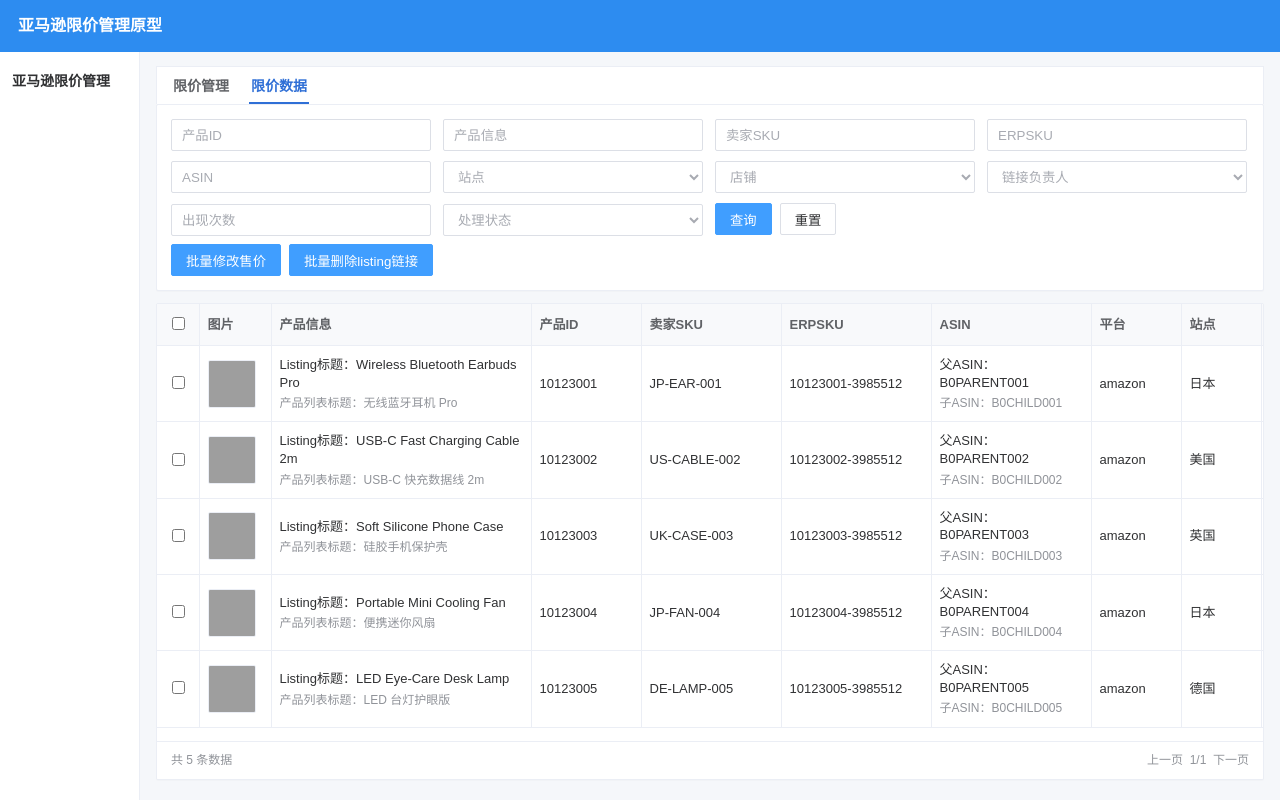
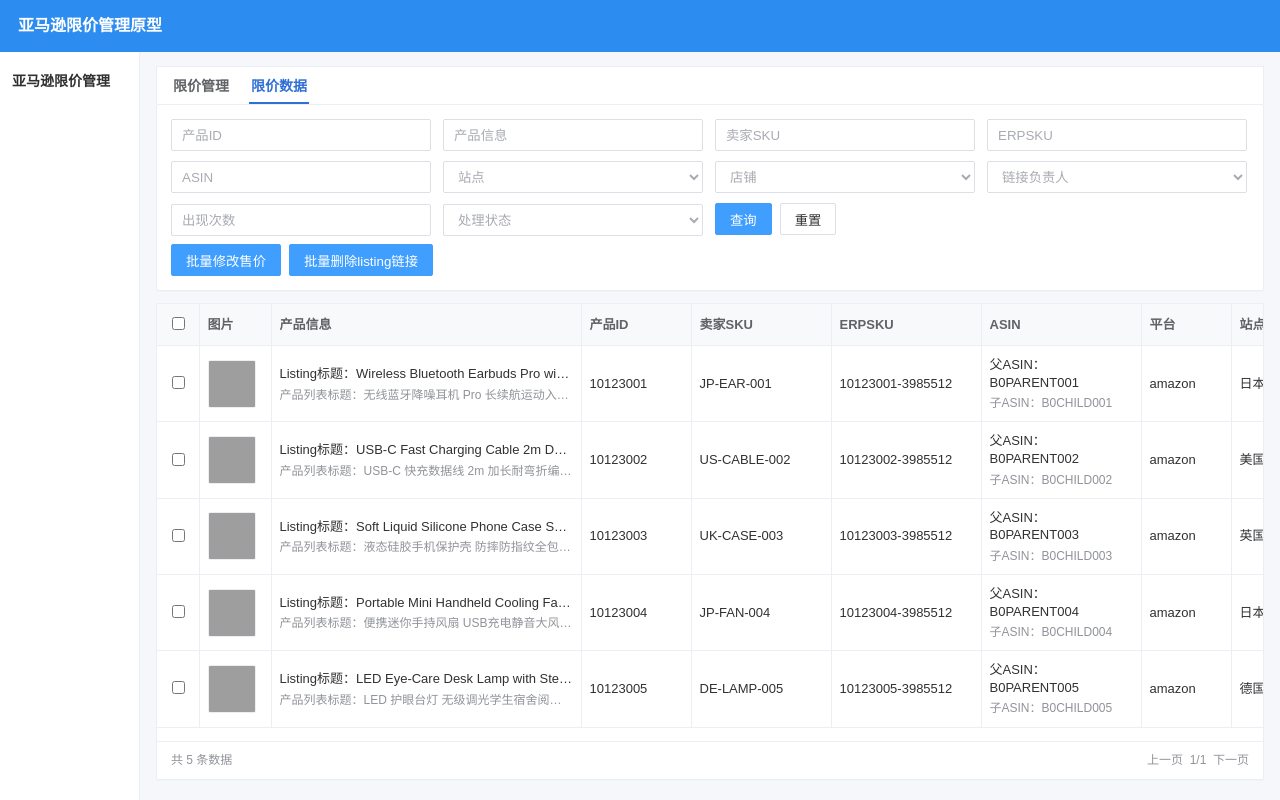
Before and after one commit to li6286621-cell/amazon-price-limit-live, a plain HTML site: page 亚马逊限价管理.html in a window 1280 px wide. Both pictures are taken after a click on the button "限价数据". Drawn offline with Linux system fonts and the light colour scheme; grey boxes are pictures that could not be loaded.

Commit message:
优化产品信息展示
Co-authored-by: Cursor <cursoragent@cursor.com>

```diff
--- a/亚马逊限价管理.html
+++ b/亚马逊限价管理.html
@@ -466,6 +466,19 @@
       gap: 4px;
       white-space: normal;
       line-height: 1.35;
+    }
+
+    .product-info-lines {
+      min-width: 0;
+      width: 100%;
+    }
+
+    .product-info-lines > span {
+      display: block;
+      width: 100%;
+      overflow: hidden;
+      white-space: nowrap;
+      text-overflow: ellipsis;
     }
 
     .product-info-lines .sub-line,
@@ -1055,7 +1068,7 @@
                     <th class="checkbox-cell"><input type="checkbox" id="checkAll" /></th>
                     <th class="expand-cell"></th>
                     <th style="width: 72px;">图片</th>
-                    <th style="width: 160px;">产品信息</th>
+                    <th style="width: 220px;">产品信息</th>
                     <th style="width: 100px;">产品ID</th>
                     <th style="width: 90px;">平台</th>
                     <th style="width: 80px;">站点</th>
@@ -1137,21 +1150,21 @@
                   <tr>
                     <th class="checkbox-cell"><input type="checkbox" id="listingCheckAll" /></th>
                     <th style="width: 72px;">图片</th>
-                    <th style="width: 260px;">产品信息</th>
+                    <th style="width: 310px;">产品信息</th>
                     <th style="width: 110px;">产品ID</th>
                     <th style="width: 140px;">卖家SKU</th>
                     <th style="width: 150px;">ERPSKU</th>
                     <th style="width: 160px;">ASIN</th>
                     <th style="width: 90px;">平台</th>
                     <th style="width: 80px;">站点</th>
-                    <th style="width: 140px;">店铺</th>
-                    <th style="width: 110px;">链接负责人</th>
+                    <th style="width: 110px;">店铺</th>
+                    <th style="width: 90px;">链接负责人</th>
                     <th style="width: 110px;">售价</th>
                     <th style="width: 130px;">刊登最低金额</th>
                     <th style="width: 120px;">处理状态</th>
                     <th style="width: 90px;">出现次数</th>
                     <th style="width: 158px;">创建时间</th>
-                    <th style="width: 190px;">操作</th>
+                    <th style="width: 250px;">操作</th>
                   </tr>
                 </thead>
                 <tbody id="listingTableBody"></tbody>
@@ -1355,19 +1368,19 @@
     ];
 
     const PRODUCT_MAP = {
-      "10123001": { name: "无线蓝牙耳机 Pro", image: "https://picsum.photos/seed/p10123001/96/96" },
-      "10123002": { name: "USB-C 快充数据线 2m", image: "https://picsum.photos/seed/p10123002/96/96" },
-      "10123003": { name: "硅胶手机保护壳", image: "https://picsum.photos/seed/p10123003/96/96" },
-      "10123004": { name: "便携迷你风扇", image: "https://picsum.photos/seed/p10123004/96/96" },
-      "10123005": { name: "LED 台灯护眼版", image: "https://picsum.photos/seed/p10123005/96/96" }
+      "10123001": { name: "无线蓝牙降噪耳机 Pro 长续航运动入耳式耳机", image: "https://picsum.photos/seed/p10123001/96/96" },
+      "10123002": { name: "USB-C 快充数据线 2m 加长耐弯折编织充电线", image: "https://picsum.photos/seed/p10123002/96/96" },
+      "10123003": { name: "液态硅胶手机保护壳 防摔防指纹全包软壳", image: "https://picsum.photos/seed/p10123003/96/96" },
+      "10123004": { name: "便携迷你手持风扇 USB充电静音大风力款", image: "https://picsum.photos/seed/p10123004/96/96" },
+      "10123005": { name: "LED 护眼台灯 无级调光学生宿舍阅读学习灯", image: "https://picsum.photos/seed/p10123005/96/96" }
     };
 
     const LISTING_TITLE_MAP = {
-      "10123001": "Wireless Bluetooth Earbuds Pro",
-      "10123002": "USB-C Fast Charging Cable 2m",
-      "10123003": "Soft Silicone Phone Case",
-      "10123004": "Portable Mini Cooling Fan",
-      "10123005": "LED Eye-Care Desk Lamp"
+      "10123001": "Wireless Bluetooth Earbuds Pro with Active Noise Cancelling and Long Battery Life",
+      "10123002": "USB-C Fast Charging Cable 2m Durable Braided Cord for Phones and Tablets",
+      "10123003": "Soft Liquid Silicone Phone Case Shockproof Full Body Protective Cover",
+      "10123004": "Portable Mini Handheld Cooling Fan USB Rechargeable Quiet Powerful Airflow",
+      "10123005": "LED Eye-Care Desk Lamp with Stepless Dimming for Reading and Study"
     };
 
     function buildMockErpSkus(productId, count) {
@@ -1894,8 +1907,8 @@
               <td><img class="product-thumb" src="${product.image}" alt="${product.name}" /></td>
               <td>
                 <div class="product-info-lines">
-                  <span title="${listingTitle}">Listing标题：${listingTitle}</span>
-                  <span class="sub-line" title="${product.name}">产品列表标题：${product.name}</span>
+                  <span title="Listing标题：${listingTitle}">Listing标题：${listingTitle}</span>
+                  <span class="sub-line" title="产品列表标题：${product.name}">产品列表标题：${product.name}</span>
                 </div>
               </td>
               <td>${row.productId}</td>
```
Also changed, not shown: 1 other file.
